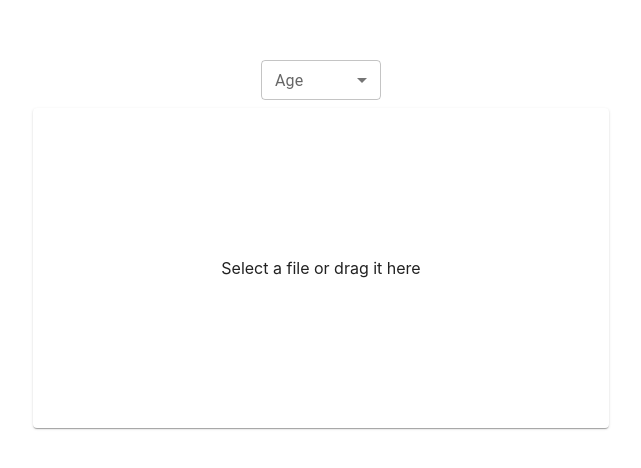
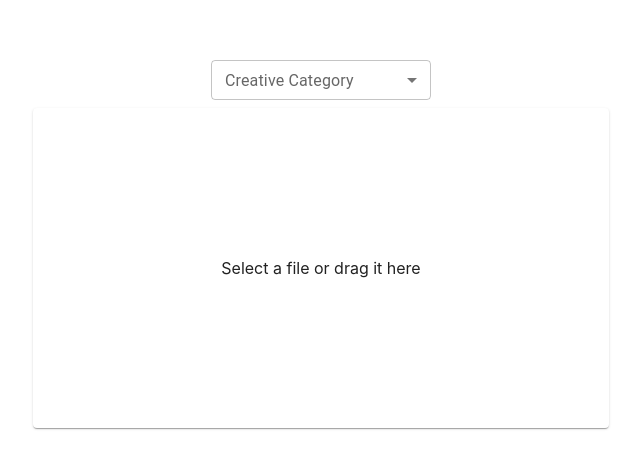
Before and after one commit to veerbal1/creative-processing, a Next.js app: page / in a window 1280 px wide. Shown: the part 160-628 px from the top of the page, without its empty margins (319-960 px from the left). Built offline with nearby package versions, Linux system fonts and the light colour scheme.

Commit message:
Updated label in Type Selector

```diff
--- a/components/TypeSelector.js
+++ b/components/TypeSelector.js
@@ -3,13 +3,13 @@ import React from 'react';
 
 const TypeSelector = ({ list, state, handleChange }) => {
   return (
-    <FormControl sx={{ m: 1, minWidth: 120 }} size="small">
-      <InputLabel id="demo-select-small">Age</InputLabel>
+    <FormControl sx={{ m: 1, minWidth: 220 }} size="small">
+      <InputLabel id="demo-select-small">Creative Category</InputLabel>
       <Select
         labelId="demo-select-small"
         id="demo-select-small"
         value={state}
-        label="Age"
+        label="Creative Category"
         onChange={(e) => handleChange(e.target.value)}
       >
         <MenuItem value="">
```
